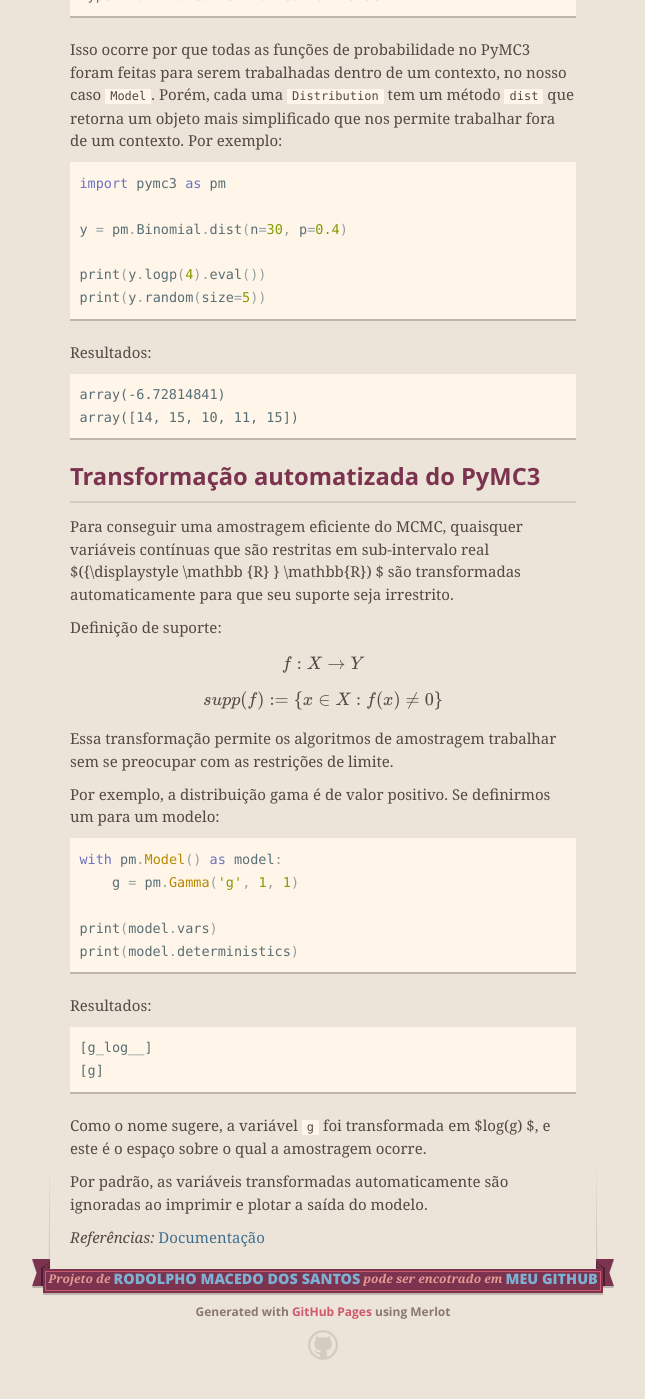
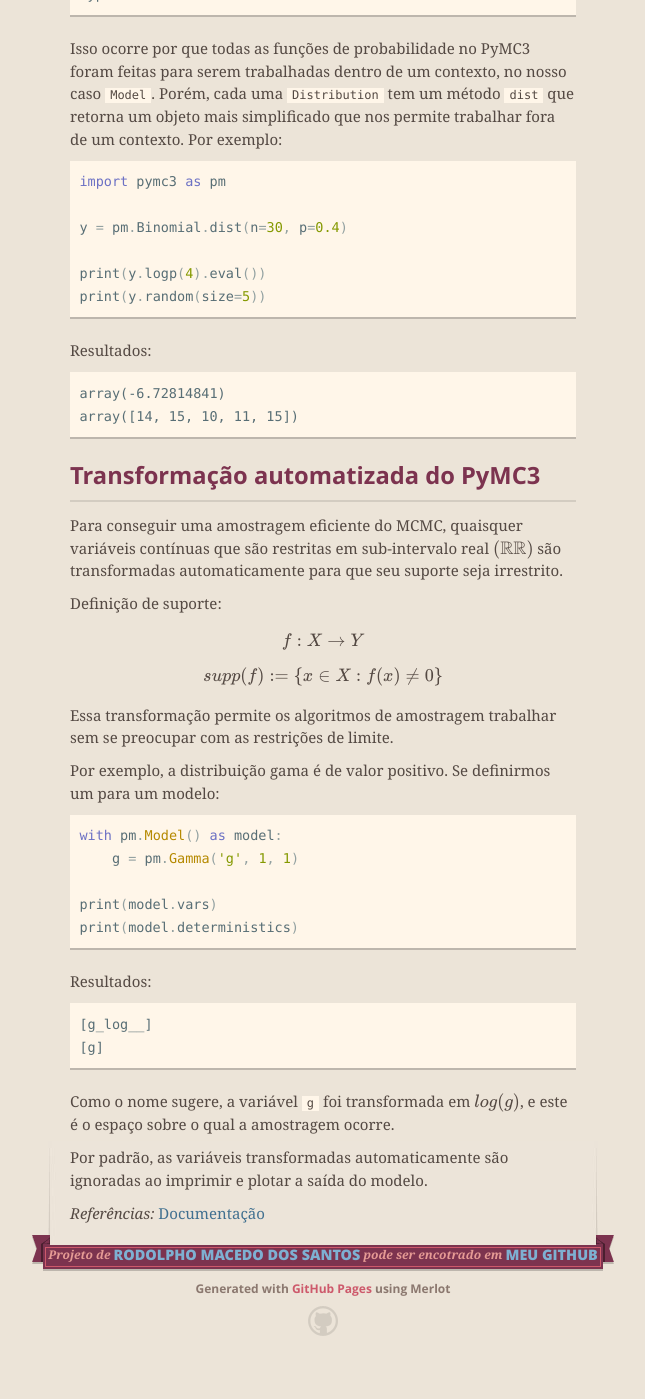
Before and after one commit to rodolphomacedo/rodolphomacedo.github.io, a Jekyll site: the page built from bayesian/pymc3/1_introduction.md, in a window 1280 px wide and 1400 px high, scrolled down 1807 px. Shown: the whole window, without its empty margins (317-962 px from the left). Built offline with Jekyll 4.4.1, drawn with Linux system fonts in a browser that asks for light colours; formulas are drawn with MathJax 3; our own code applies the rules of GitHub Pages for plain Markdown files; after the commit the page ends 3183 px from its top, so only the background shows below that; some of the changed text lies outside the part shown.

Commit message:
Fix math symbol

````diff
--- a/bayesian/pymc3/1_introduction.md
+++ b/bayesian/pymc3/1_introduction.md
@@ -29,7 +29,7 @@ método da classe `Normal`.
 
 A variável requer ao menos um `name` como argumento de sua assinatura,
 e cada função de probabilidade tem seus devidos parâmetros próprios,
-como no caso da Normal temos os parâmetros `mu ($\mu$)` e `sigma ($\sigma$)`.
+como no caso da Normal temos os parâmetros `mu ($$\mu$$)` e `sigma ($$\sigma$$)`.
 
 No quadro anterior criamos uma variável aleatória escalar. Para criarmos uma
 variável aleatória vetorial precisamos definir a sua *forma* (`shape`):
@@ -41,7 +41,7 @@ with pm.Model():
 
 Acima acabamos de descrever
 $$
-y \approx Beta(1,1) , y \in \R^{3}
+y \approx Beta(1,1) , y \in R^{3}
 $$
 
 No PyMC3 todas as distribuições de probabilidades são subclasses da Classe `Distribuition`,
@@ -100,7 +100,7 @@ array([14, 15, 10, 11, 15])
 
 ##  Transformação automatizada do PyMC3
 Para conseguir uma amostragem eficiente do MCMC, quaisquer variáveis
-contínuas que são restritas em sub-intervalo real $({\displaystyle \mathbb {R} } \mathbb{R}) $
+contínuas que são restritas em sub-intervalo real $$({\displaystyle \mathbb {R} } \mathbb{R})$$
 são transformadas automaticamente para que seu suporte seja irrestrito.
 
 
@@ -132,7 +132,7 @@ Resultados:
 [g_log__]
 [g]
 ```
-Como o nome sugere, a variável `g` foi transformada em $log(g) $,
+Como o nome sugere, a variável `g` foi transformada em $$log(g) $$,
 e este é o espaço sobre o qual a amostragem ocorre.
 
 Por padrão, as variáveis transformadas automaticamente são ignoradas
````
